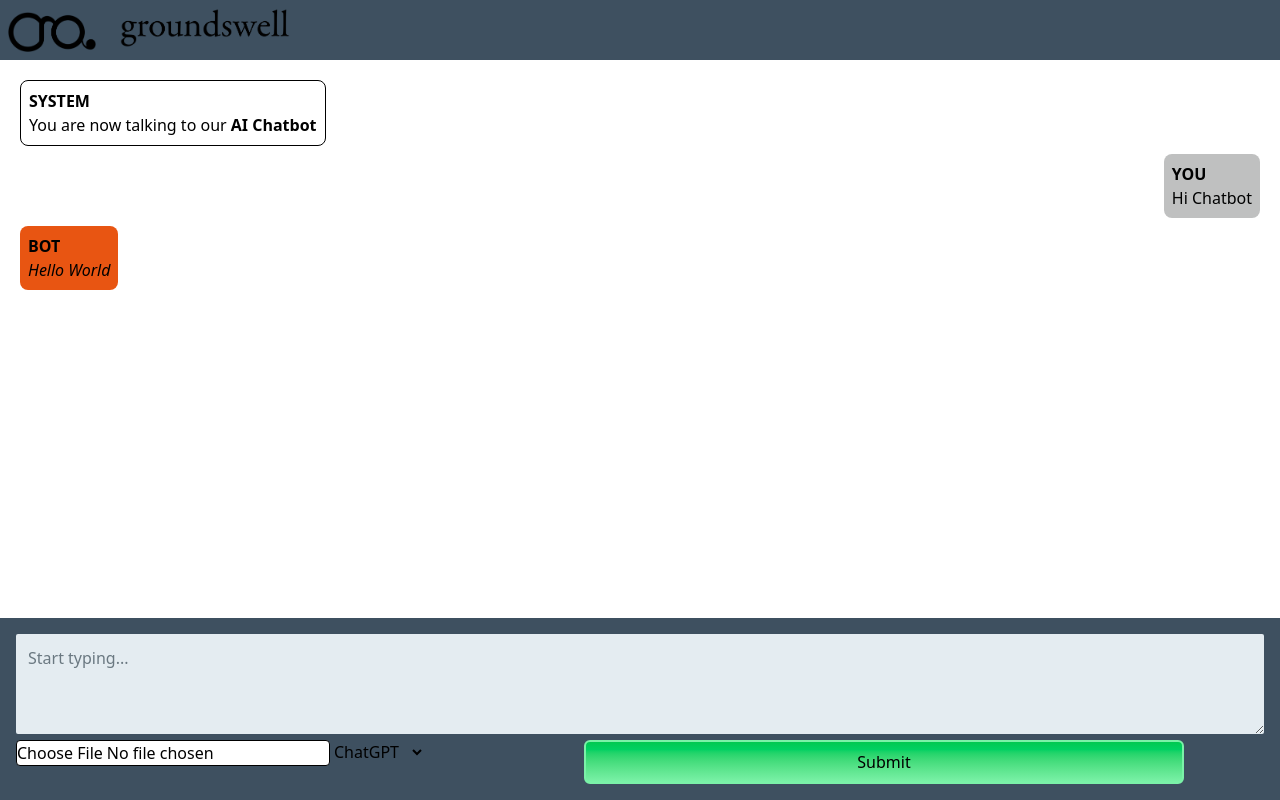
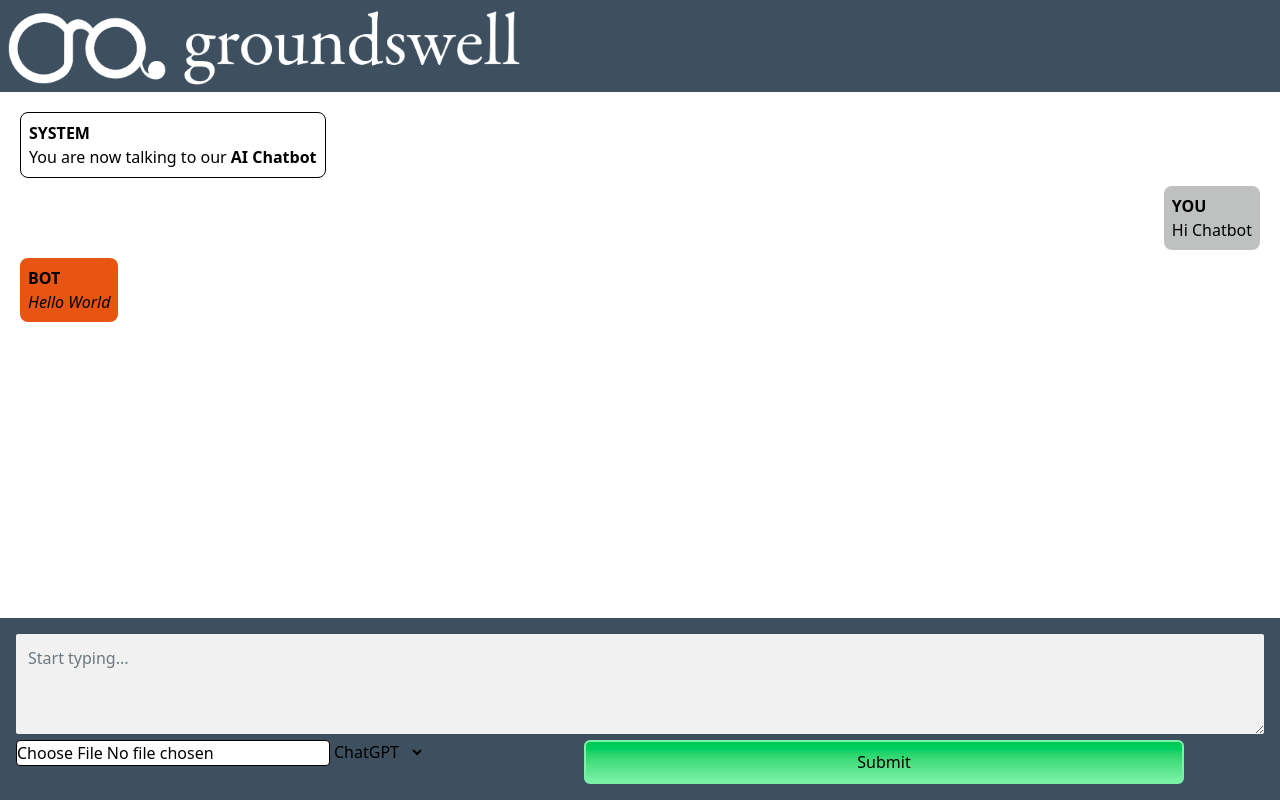
Before and after one commit to EstesJorie/GroundswellProject, a React (Vite) app: page / in a window 1280 px wide. Built offline with nearby package versions, Linux system fonts and the light colour scheme.

Commit message:
grey colour

```diff
--- a/src/components/Heading.jsx
+++ b/src/components/Heading.jsx
@@ -1,10 +1,27 @@
 import React from 'react'
+import { useState, useEffect} from 'react'
 
-export default function Heading() {
+export default function Heading({text}) {
+    const [image, setImage] = useState("../images/Glasses_Black.png")
+
+    useEffect(() => {
+        setImage(images[Math.floor(Math.random() * images.length)])
+        console.log(image)
+        }, [text])
+
+    const images = [
+        "../images/Emote_NERD.png",
+        "../images/Emote_Happy.png",
+        "../images/Emote_Cry.png",
+        "../images/Emote_Shock.png"
+    ]
+
+
+
   return (
     <div className='flex flex-row flex-none p-1 pt-2 bg-[#3e5060]'>
-        <img className='h-12 p-1' src="../images/Glasses_Black.png" alt="Groundswell logo" />
-        <img className='h-10 ml-5 content-between' src='../images/Groundswell Logo_Black.png' />
+        <img className='h-20 p-1' src="../images/Glasses_White.png" alt="Groundswell logo" />
+        <img className='h-20 ml-3 content-between' src='../images/Groundswell Logo_White.png' />
     </div>
   )
 }
--- a/src/components/Input.jsx
+++ b/src/components/Input.jsx
@@ -3,9 +3,8 @@ import { useRef } from 'react';
 import { useEffect } from 'react';
 
 
-export default function Input({ setOutput, output }) {
+export default function Input({ setOutput, output, setText, text }) {
     const textRef = useRef(null)
-    const [text, setText] = useState('')
     const [file, setFile] = useState(false);
     const [model, setModel] = useState(1)
 
@@ -74,7 +73,7 @@ return (
   <div className='grid w-full flex-none'>
     <form action="submit" id="text-form" className='p-4'>
       <textarea rows="10" name="text" placeholder='Start typing...' onChange={handleTextChange}
-       className="w-full p-3 mono rounded-xs text-black bg-[#E4ECF1] placeholder-[#6A7881] h-25" >
+       className="w-full p-3 mono rounded-xs text-black bg-[#f1f1f1] placeholder-[#6A7881] h-25" >
       </textarea>
 
       <div className="flow-root">
--- a/src/pages/Home.jsx
+++ b/src/pages/Home.jsx
@@ -5,12 +5,13 @@ import Heading from '../components/Heading.jsx'
 
 export default function Home() {
   const [output, setOutput] = useState('')
+  const [text, setText] = useState('')
 
   return (
     <div className='bg-[#3e5060] min-h-full w-full flex flex-col grow'>
-      <Heading />
+      <Heading text={text} />
       <OutputArea />
-      <Input setOutput={setOutput}/>
+      <Input setOutput={setOutput} setText={setText} text={text} />
     </div>
   )
 }
```
